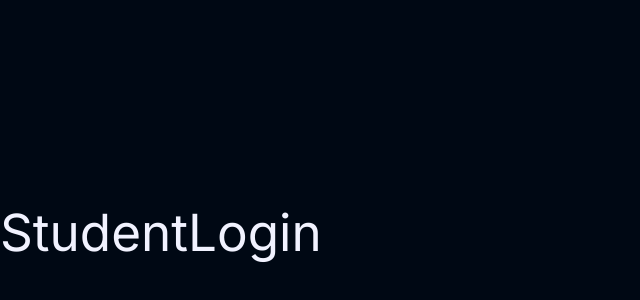
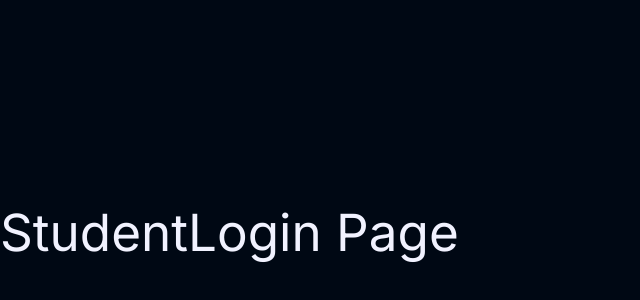
Before and after one commit to ShubhamKH08/studyNotion, a React (Vite) app: page /studentlogin in a window 1280 px wide. Shown: the part 168-468 px from the top of the page, without its empty margins (0-640 px from the left). Built offline with nearby package versions, Linux system fonts and the light colour scheme.

Commit message:
Update StudentLogin.jsx

```diff
--- a/src/pages/StudentLogin.jsx
+++ b/src/pages/StudentLogin.jsx
@@ -5,7 +5,7 @@ export default function StudentLogin()
 {
     return(
         <>
-            <h1>StudentLogin</h1>
+            <h1>StudentLogin Page</h1>
         </>
     )
 }
```
